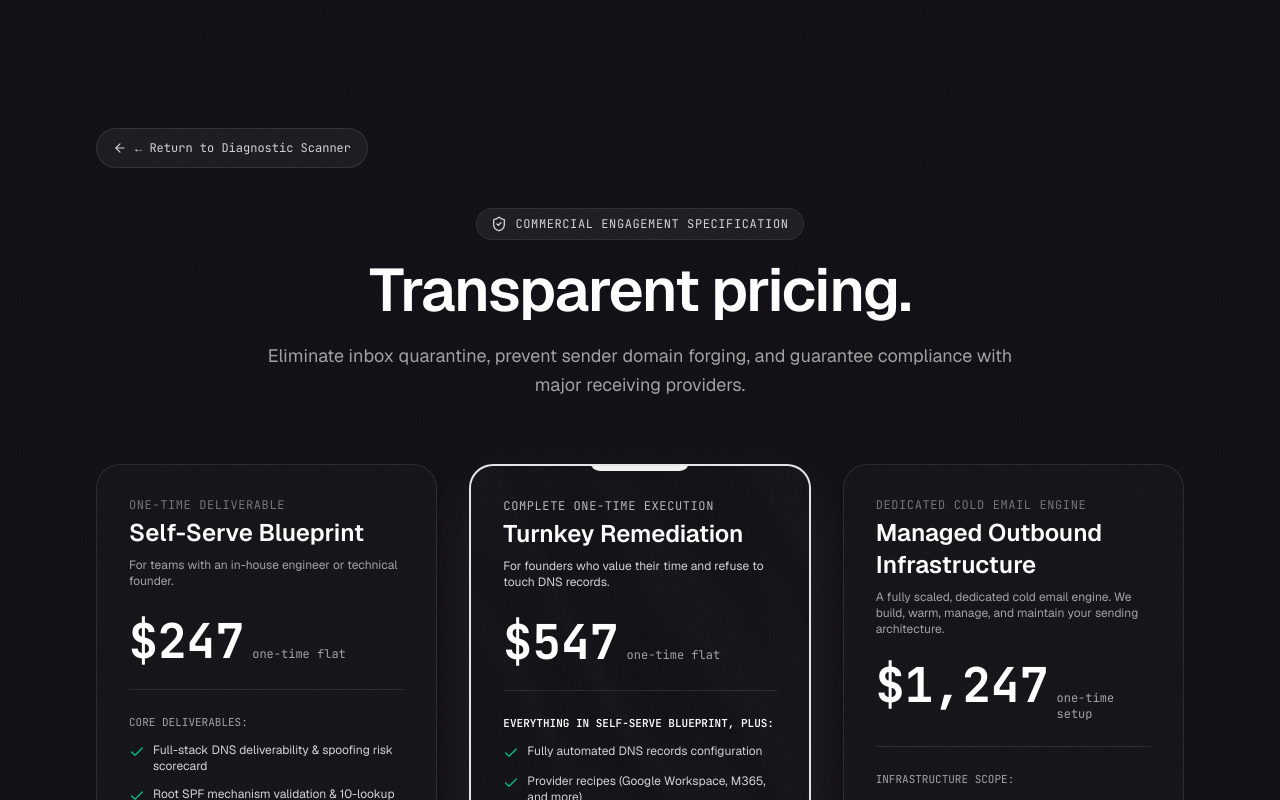
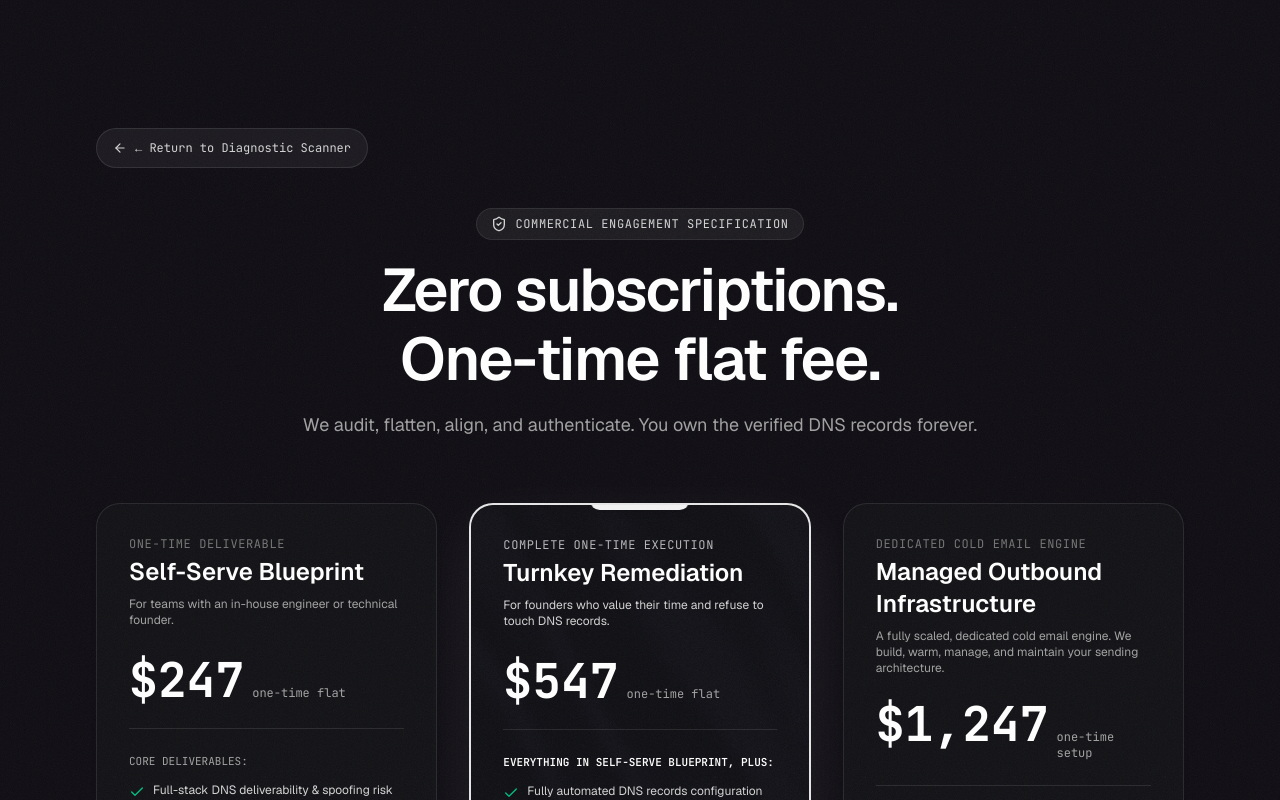
Before and after one commit to relaycapture/relay, a Next.js app: page /pricing in a window 1280 px wide. Shown: the top 800 px of the page. Built offline with nearby package versions, Linux system fonts and the light colour scheme; no server answers.

Commit message:
fix: restore pricing headline, match hero background to #0f0d13 grain, update contact and checker copy

```diff
--- a/src/components/pricing-page.tsx
+++ b/src/components/pricing-page.tsx
@@ -149,15 +149,16 @@ export function PricingPage({
               isLightMode ? 'text-[#1d1d1f]' : 'text-white'
             }`}
           >
-            Transparent pricing.
+            Zero subscriptions.
+            <span className="block">One-time flat fee.</span>
           </h1>
 
           <p
-            className={`text-xs sm:text-base md:text-lg font-normal leading-relaxed ${
+            className={`text-sm sm:text-base md:text-lg font-normal leading-relaxed ${
               isLightMode ? 'text-neutral-600' : 'text-neutral-400'
             }`}
           >
-            Eliminate inbox quarantine, prevent sender domain forging, and guarantee compliance with major receiving providers.
+            We audit, flatten, align, and authenticate. You own the verified DNS records forever.
           </p>
         </div>
 
--- a/src/components/sections/hero-section.tsx
+++ b/src/components/sections/hero-section.tsx
@@ -17,7 +17,6 @@ export function HeroSection({
   isLivePreview = false,
 }: HeroSectionProps) {
   const handlePricingCheckout = () => {
-    // Open Paddle Checkout directly for Turnkey remediation
     openPaddleCheckout(PADDLE_CONFIG.prices.turnkey, 'Turnkey Remediation ($547)');
   };
 
@@ -28,16 +27,16 @@ export function HeroSection({
         isLivePreview
           ? 'py-6 px-8'
           : 'pt-32 sm:pt-36 pb-20 sm:pb-28 md:pb-36 px-4 sm:px-8 md:px-12 lg:px-24'
-      } ${isLightMode ? 'bg-[#fbfbfd]' : 'bg-[#0f0d13]'}`}
+      } bg-transparent`}
     >
-      {/* Subtle Ambient Radial Lighting Gradient to blend seamlessly */}
+      {/* Subtle Ambient Radial Lighting Gradient matching #0f0d13 perfectly */}
       <div
         className="absolute inset-0 pointer-events-none"
         aria-hidden="true"
         style={{
           background: isLightMode
-            ? 'radial-gradient(circle at 50% 35%, rgba(0, 0, 0, 0.03) 0%, rgba(251, 251, 253, 0.8) 60%, #fbfbfd 100%)'
-            : 'radial-gradient(circle at 50% 35%, rgba(255, 255, 255, 0.035) 0%, rgba(15, 13, 19, 0.8) 60%, #0f0d13 100%)',
+            ? 'radial-gradient(circle at 50% 35%, rgba(0, 0, 0, 0.02) 0%, transparent 70%)'
+            : 'radial-gradient(circle at 50% 35%, rgba(255, 255, 255, 0.025) 0%, transparent 70%)',
         }}
       />
 
@@ -96,15 +95,6 @@ export function HeroSection({
           </button>
         </div>
       </div>
-
-      {/* Subtle bottom fade to blend smoothly into next section */}
-      <div
-        className={`absolute bottom-0 left-0 right-0 h-28 sm:h-36 pointer-events-none ${
-          isLightMode
-            ? 'bg-gradient-to-t from-[#fbfbfd] via-[#fbfbfd]/80 to-transparent'
-            : 'bg-gradient-to-t from-[#0f0d13] via-[#0f0d13]/80 to-transparent'
-        }`}
-      />
     </section>
   );
 }
```
